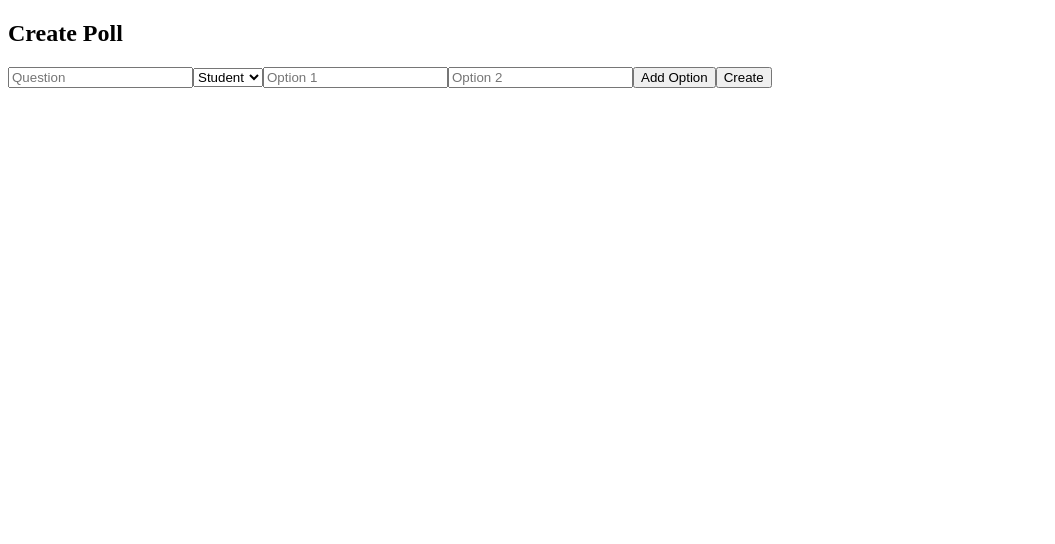
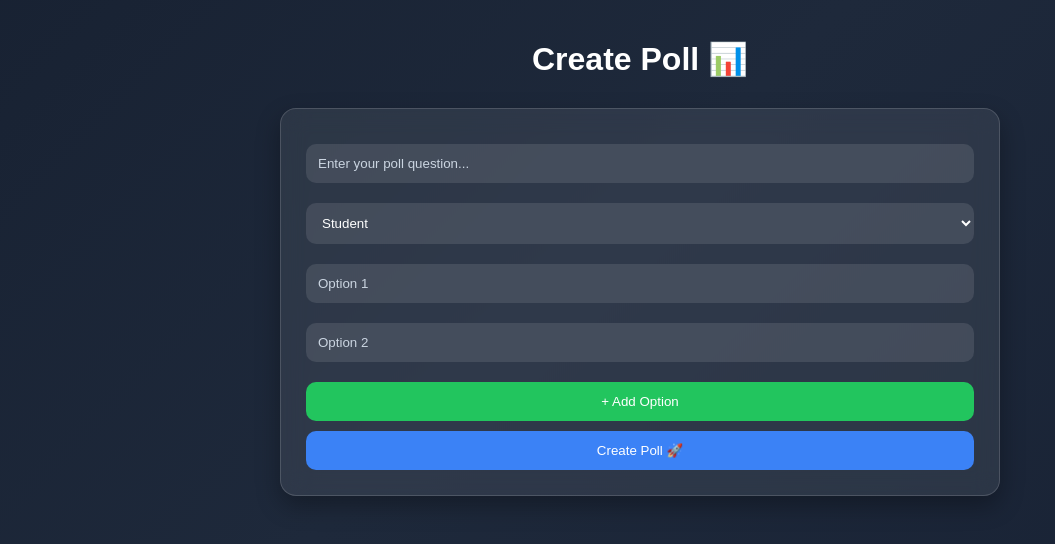
Before and after one commit to Bhumika0401/Backup, a React (Create React App) app in the folder frontend/: page /create-poll in a window 1280 px wide. Shown: the top 544 px of the page, without its empty margins (0-1055 px from the left). Built offline with nearby package versions, Linux system fonts and the light colour scheme.

Commit message:
Update
Refactor CreatePoll component for improved readability and functionality, including option management and styling.

```diff
--- a/frontend/src/pages/CreatePoll.js
+++ b/frontend/src/pages/CreatePoll.js
@@ -1,26 +1,107 @@
-// pages/CreatePoll.js
+// // pages/CreatePoll.js
+// import { useState } from "react";
+// import { API } from "../api/api";
+
+// export default function CreatePoll() {
+//   const [question, setQuestion] = useState("");
+//   const [type, setType] = useState("student"); // ✅ added
+//   const [options, setOptions] = useState(["", ""]);
+
+//   const create = async () => {
+//     try {
+//       const formattedOptions = options.map(o => ({
+//         text: o,
+//         votes: 0
+//       }));
+
+//       await API.post("/polls", {
+//         question,
+//         type, // ✅ send type
+//         options: formattedOptions
+//       });
+
+//       alert("Poll Created");
+//     } catch (err) {
+//       console.error(err);
+//       alert("Error creating poll");
+//     }
+//   };
+
+//   return (
+//     <div>
+//       <h2>Create Poll</h2>
+
+//       <input
+//         placeholder="Question"
+//         onChange={e => setQuestion(e.target.value)}
+//       />
+
+//       {/* ✅ Type Dropdown */}
+//       <select onChange={(e) => setType(e.target.value)}>
+//         <option value="student">Student</option>
+//         <option value="teacher">Teacher</option>
+//         <option value="general">General</option>
+//       </select>
+
+//       {/* Options */}
+//       {options.map((o, i) => (
+//         <input
+//           key={i}
+//           placeholder={`Option ${i + 1}`}
+//           onChange={(e) => {
+//             let arr = [...options];
+//             arr[i] = e.target.value;
+//             setOptions(arr);
+//           }}
+//         />
+//       ))}
+
+//       <button onClick={() => setOptions([...options, ""])}>
+//         Add Option
+//       </button>
+
+//       <button onClick={create}>Create</button>
+//     </div>
+//   );
+// }
+
+
+
 import { useState } from "react";
 import { API } from "../api/api";
 
 export default function CreatePoll() {
   const [question, setQuestion] = useState("");
-  const [type, setType] = useState("student"); // ✅ added
+  const [type, setType] = useState("student");
   const [options, setOptions] = useState(["", ""]);
+
+  const addOption = () => {
+    setOptions([...options, ""]);
+  };
+
+  const updateOption = (value, index) => {
+    const updated = [...options];
+    updated[index] = value;
+    setOptions(updated);
+  };
 
   const create = async () => {
     try {
-      const formattedOptions = options.map(o => ({
-        text: o,
-        votes: 0
-      }));
+      const formattedOptions = options
+        .filter((o) => o.trim() !== "")
+        .map((o) => ({ text: o, votes: 0 }));
 
       await API.post("/polls", {
         question,
-        type, // ✅ send type
-        options: formattedOptions
+        type,
+        options: formattedOptions,
       });
 
-      alert("Poll Created");
+      alert("Poll Created 🚀");
+
+      setQuestion("");
+      setType("student");
+      setOptions(["", ""]);
     } catch (err) {
       console.error(err);
       alert("Error creating poll");
@@ -28,39 +109,147 @@ export default function CreatePoll() {
   };
 
   return (
-    <div>
-      <h2>Create Poll</h2>
+    <>
+      {/* INLINE STYLE */}
+      <style>{`
+        * {
+          margin: 0;
+          padding: 0;
+          box-sizing: border-box;
+          font-family: Arial, sans-serif;
+        }
 
+        .poll-page {
+          min-height: 100vh;
+          padding: 40px;
+          color: white;
+          background: linear-gradient(-45deg, #0f172a, #1e293b, #0b1220, #1e3a8a);
+          background-size: 400% 400%;
+          animation: gradientMove 10s ease infinite;
+        }
+
+        @keyframes gradientMove {
+          0% { background-position: 0% 50%; }
+          50% { background-position: 100% 50%; }
+          100% { background-position: 0% 50%; }
+        }
+
+        .title {
+          text-align: center;
+          font-size: 32px;
+          margin-bottom: 30px;
+        }
+
+        .form {
+          width: 60%;
+          margin: auto;
+          padding: 25px;
+          border-radius: 16px;
+          background: rgba(255,255,255,0.08);
+          border: 1px solid rgba(255,255,255,0.15);
+          backdrop-filter: blur(12px);
+          box-shadow: 0 10px 25px rgba(0,0,0,0.3);
+        }
+
+        input, select {
+          width: 100%;
+          padding: 12px;
+          margin: 10px 0;
+          border-radius: 10px;
+          border: none;
+          outline: none;
+          background: rgba(255,255,255,0.1);
+          color: white;
+        }
+
+        input::placeholder {
+          color: #cbd5e1;
+        }
+
+        select option {
+          color: black;
+        }
+
+        .option-box {
+          display: flex;
+          gap: 10px;
+          align-items: center;
+        }
+
+        .btn {
+          width: 100%;
+          padding: 12px;
+          margin-top: 10px;
+          border: none;
+          border-radius: 10px;
+          background: #3b82f6;
+          color: white;
+          cursor: pointer;
+          transition: 0.3s;
+        }
+
+        .btn:hover {
+          background: #2563eb;
+          transform: scale(1.03);
+        }
+
+        .add-btn {
+          background: #22c55e;
+        }
+
+        .add-btn:hover {
+          background: #16a34a;
+        }
+
+        @media (max-width: 768px) {
+          .form {
+            width: 90%;
+          }
+        }
+      `}</style>
+
+      {/* PAGE */}
+      <div className="poll-page">
+
+        <h2 className="title">Create Poll 📊</h2>
+
+        <div className="form">
+
+          {/* Question */}
           <input
-        placeholder="Question"
-        onChange={e => setQuestion(e.target.value)}
+            placeholder="Enter your poll question..."
+            value={question}
+            onChange={(e) => setQuestion(e.target.value)}
           />
 
-      {/* ✅ Type Dropdown */}
-      <select onChange={(e) => setType(e.target.value)}>
+          {/* Type */}
+          <select value={type} onChange={(e) => setType(e.target.value)}>
             <option value="student">Student</option>
             <option value="teacher">Teacher</option>
             <option value="general">General</option>
           </select>
 
           {/* Options */}
-      {options.map((o, i) => (
+          {options.map((opt, i) => (
             <input
               key={i}
               placeholder={`Option ${i + 1}`}
-          onChange={(e) => {
-            let arr = [...options];
-            arr[i] = e.target.value;
-            setOptions(arr);
-          }}
+              value={opt}
+              onChange={(e) => updateOption(e.target.value, i)}
             />
           ))}
 
-      <button onClick={() => setOptions([...options, ""])}>
-        Add Option
+          <button className="btn add-btn" onClick={addOption}>
+            + Add Option
           </button>
 
-      <button onClick={create}>Create</button>
+          <button className="btn" onClick={create}>
+            Create Poll 🚀
+          </button>
+
         </div>
+
+      </div>
+    </>
   );
 }
```
Lines whose indentation alone changed are shown as unchanged.
